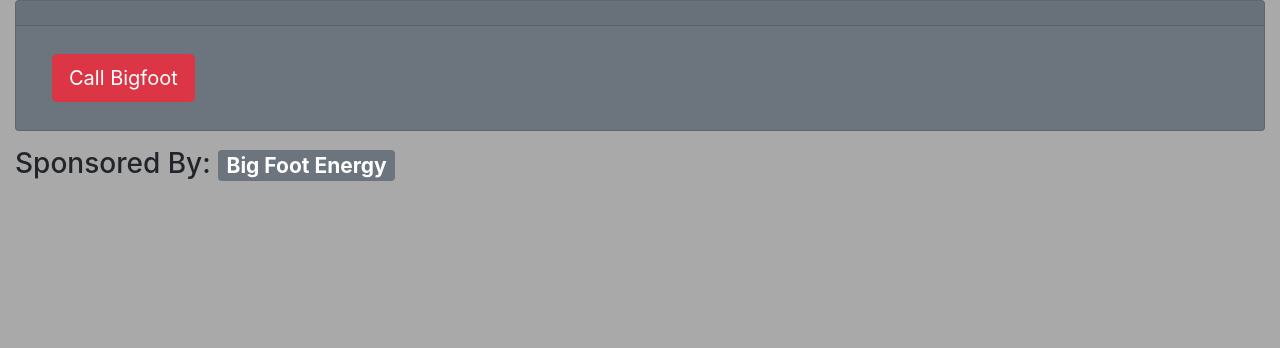
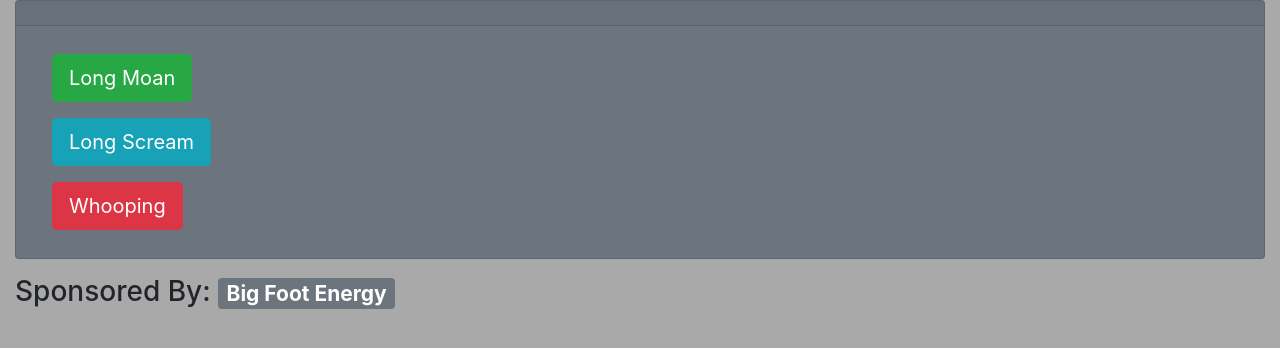
Before and after one commit to wagnera/BigFoot, a Django app: page / in a window 1280 px wide. Shown: the top 348 px of the page. Run offline with Django 3.2, Linux system fonts and the light colour scheme; some libraries are stand-ins or nearby versions.

Commit message:
Got new multisound version working

```diff
--- a/bigfoot_webserver/urls.py
+++ b/bigfoot_webserver/urls.py
@@ -21,5 +21,7 @@ from . import views
 urlpatterns = [
     url(r'^admin/', admin.site.urls),
     path('', views.index, name='home'),
-    path('CallBigfoot', views.send_call, name='Call')
+    path('CallBigfoot1', views.send_call1, name='Call'),
+    path('CallBigfoot2', views.send_call2, name='Call'),
+    path('CallBigfoot3', views.send_call3, name='Call')
 ]
--- a/bigfoot_webserver/views.py
+++ b/bigfoot_webserver/views.py
@@ -6,18 +6,40 @@ import threading
 
 ser=serial.Serial('/dev/ttyUSB0',57600)
 ser.rtscts=True
-ser.write('+++'.encode('ascii'))
+#ser.write('+++'.encode('ascii'))
 mutex=threading.Lock()
 
 
 def index(request):
 	return render(request,'bigfoot.html')
 
-def send_call(request):
-	thread=threading.Thread(target=write_gpio_high,args=())
-	thread.daemon=True
-	thread.start()
+def send_call1(request):
+	#thread=threading.Thread(target=write_gpio_high,args=())
+	#thread.daemon=True
+	#thread.start()
+	write_serial_cmd(1)
 	return render(request,'bigfoot.html')
+
+def send_call2(request):
+	#thread=threading.Thread(target=write_gpio_high,args=())
+	#thread.daemon=True
+	#thread.start()
+	write_serial_cmd(2)
+	return render(request,'bigfoot.html')
+
+def send_call3(request):
+	#thread=threading.Thread(target=write_gpio_high,args=())
+	#thread.daemon=True
+	#thread.start()
+	write_serial_cmd(3)
+	return render(request,'bigfoot.html')
+
+def write_serial_cmd(cmd):
+	print("Writing Test to serial")
+	packet = ('big' + str(cmd) + '\n').encode('ascii')
+	print(packet)
+	ser.write(packet)
+
 
 def write_gpio_high():
 	mutex.acquire()
--- a/templates/bigfoot.html
+++ b/templates/bigfoot.html
@@ -27,8 +27,14 @@
 						</div>
 						<div class="card-body">
 							<!-- Maybe stick buttons here-->
-							<a class="nav-link" href="/CallBigfoot">
-							 <button type="button" class="btn btn-danger btn-lg">Call Bigfoot</button>
+							<a class="nav-link" href="/CallBigfoot1">
+							 <button type="button" class="btn btn-success btn-lg">Long Moan</button>
+							</a>
+               				<a class="nav-link" href="/CallBigfoot2">
+							 <button type="button" class="btn btn-info btn-lg">Long Scream</button>
+							</a>
+         					<a class="nav-link" href="/CallBigfoot3">
+							 <button type="button" class="btn btn-danger btn-lg">Whooping</button>
 							</a>
 						</div>
 
```
Also changed, not shown: bigfoot_webserver/test.py (added, +8 -0 lines).
